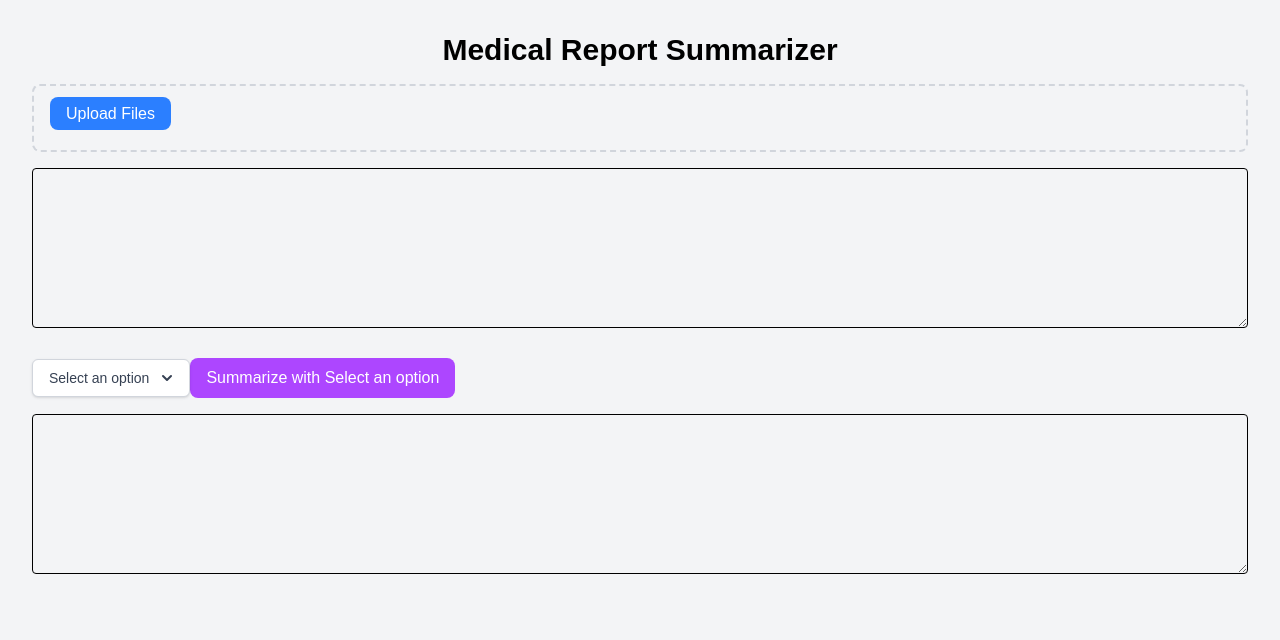
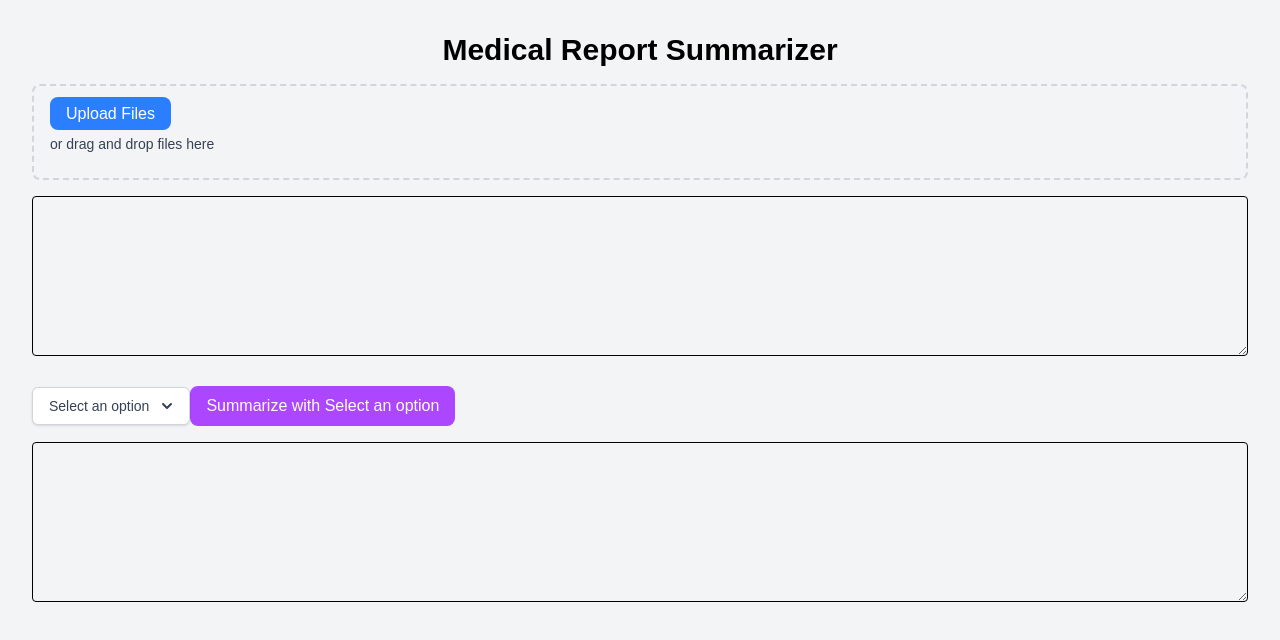
Before and after one commit to harryfrzz/AI-medical-doc-scanner, a Next.js app: page / in a window 1280 px wide. Shown: the top 640 px of the page. Built offline with nearby package versions, Linux system fonts and the light colour scheme; what @azure/ai-form-recognizer would draw is missing.

Commit message:
Added drag & drop file functionality

```diff
--- a/src/app/Components/FileUploader.tsx
+++ b/src/app/Components/FileUploader.tsx
@@ -1,4 +1,4 @@
-import React, { useState } from "react";
+import React, { useState, useCallback } from "react";
 
 interface FileUploaderProps {
   onFilesSelected: (files: FileList) => void;
@@ -6,6 +6,7 @@ interface FileUploaderProps {
 
 const FileUploader: React.FC<FileUploaderProps> = ({ onFilesSelected }) => {
   const [fileNames, setFileNames] = useState<string[]>([]);
+  const [isDragging, setIsDragging] = useState<boolean>(false);
 
   const handleFileChange = (event: React.ChangeEvent<HTMLInputElement>) => {
     if (event.target.files) {
@@ -14,8 +15,31 @@ const FileUploader: React.FC<FileUploaderProps> = ({ onFilesSelected }) => {
     }
   };
 
+  const handleDragOver = (event: React.DragEvent<HTMLDivElement>) => {
+    event.preventDefault();
+    setIsDragging(true);
+  };
+
+  const handleDragLeave = () => {
+    setIsDragging(false);
+  };
+
+  const handleDrop = (event: React.DragEvent<HTMLDivElement>) => {
+    event.preventDefault();
+    setIsDragging(false);
+    if (event.dataTransfer.files) {
+      onFilesSelected(event.dataTransfer.files);
+      setFileNames(Array.from(event.dataTransfer.files).map((file) => file.name));
+    }
+  };
+
   return (
-    <div className="p-4 border-2 border-dashed border-gray-300 rounded-lg">
+    <div
+      className={`p-4 border-2 border-dashed rounded-lg ${isDragging ? "border-blue-500" : "border-gray-300"}`}
+      onDragOver={handleDragOver}
+      onDragLeave={handleDragLeave}
+      onDrop={handleDrop}
+    >
       <input
         type="file"
         multiple
@@ -30,6 +54,7 @@ const FileUploader: React.FC<FileUploaderProps> = ({ onFilesSelected }) => {
       >
         Upload Files
       </label>
+      <p className="mt-2 text-sm text-gray-700">or drag and drop files here</p>
       <ul className="mt-2">
         {fileNames.map((name, index) => (
           <li key={index} className="text-sm text-gray-700">
```
